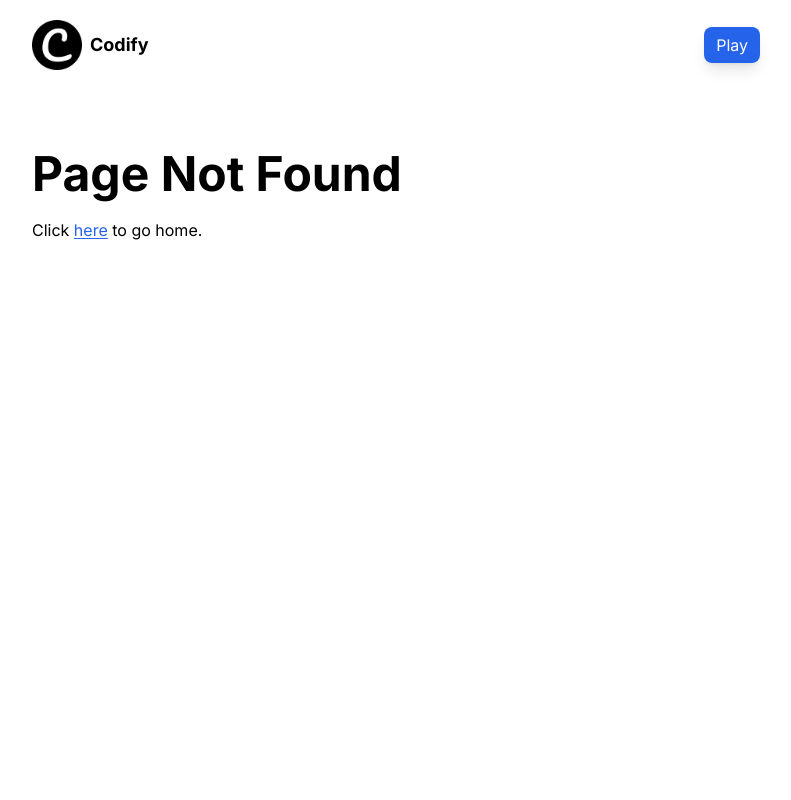
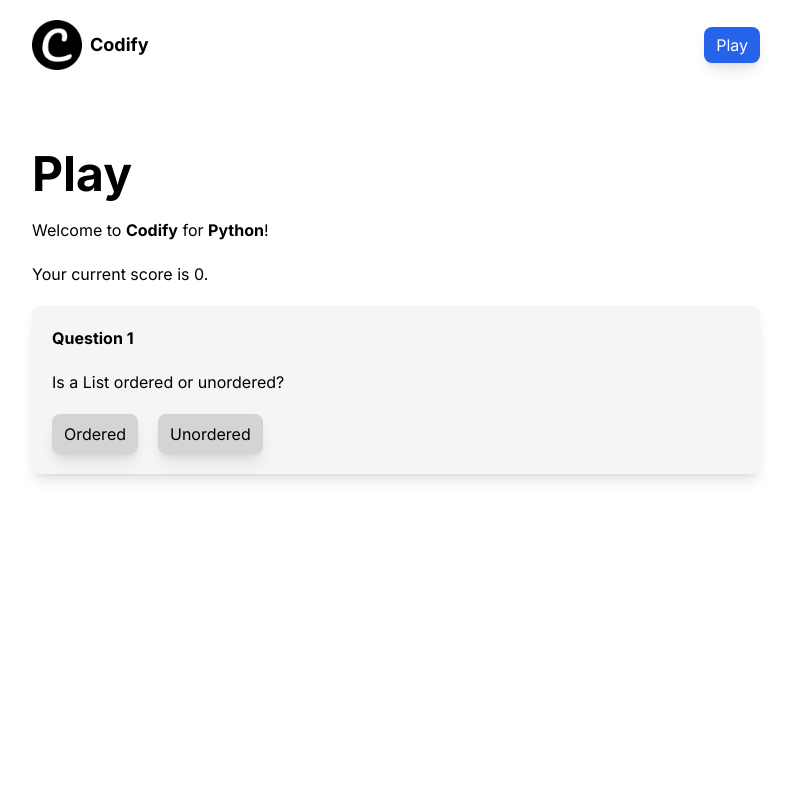
Before and after one commit to JustBrandonLim/codify, a Next.js app: page /play/python in a window 1280 px wide. Before the commit this address had no page. Shown: the top 800 px of the page, without its empty margins (244-1035 px from the left). Built offline with nearby package versions, Linux system fonts and the light colour scheme.

Commit message:
Added Python to Codify.

```diff
--- a/components/SearchEngineOptimization.tsx
+++ b/components/SearchEngineOptimization.tsx
@@ -10,7 +10,9 @@ interface SearchEngineOptimizationProps {
 }
 
 const SearchEngineOptimization: NextPage<SearchEngineOptimizationProps> = (searchEngineOptimizationProps) => {
-  const title = searchEngineOptimizationProps.title ? searchEngineOptimizationProps.title + " · " + SiteConfig.title : SiteConfig.title;
+  const title = searchEngineOptimizationProps.title
+    ? searchEngineOptimizationProps.title + " · " + SiteConfig.title
+    : SiteConfig.title + " · Start learning with Codify today.";
   const description = searchEngineOptimizationProps.description ? searchEngineOptimizationProps.description : SiteConfig.description;
   const url = searchEngineOptimizationProps.url ? SiteConfig.url + searchEngineOptimizationProps.url : SiteConfig.url;
   const image = searchEngineOptimizationProps.image ? SiteConfig.url + searchEngineOptimizationProps.image : SiteConfig.url + SiteConfig.image;
--- /dev/null
+++ b/data.ts
@@ -0,0 +1,25 @@
+export default {
+  programmingLanguages: [
+    {
+      name: "Python",
+      slug: "python",
+      questions: [
+        {
+          question: "Is a List ordered or unordered?",
+          options: ["Ordered", "Unordered"],
+          answer: 0,
+        },
+        {
+          question: "Is a a List or Dictionary faster?",
+          options: ["List", "Dictionary"],
+          answer: 1,
+        },
+        {
+          question: 'How do you convert "JustBrandonLim" to lowercase?',
+          options: ['"JustBrandonLim".toLower()', '"JustBrandonLim".lower()'],
+          answer: 1,
+        },
+      ],
+    },
+  ],
+};
--- a/pages/api/hello.ts
+++ /dev/null
@@ -1,13 +0,0 @@
-// Next.js API route support: https://nextjs.org/docs/api-routes/introduction
-import type { NextApiRequest, NextApiResponse } from 'next'
-
-type Data = {
-  name: string
-}
-
-export default function handler(
-  req: NextApiRequest,
-  res: NextApiResponse<Data>
-) {
-  res.status(200).json({ name: 'John Doe' })
-}
--- a/pages/index.tsx
+++ b/pages/index.tsx
@@ -15,13 +15,16 @@ const Home: NextPage = () => {
           <Link href="/play">
             <a
               className="px-3 py-2 text-white transition-colors duration-300 bg-blue-600 rounded-lg shadow-lg hover:bg-blue-500"
-              aria-label="Try now"
+              aria-label="Play now"
             >
-              Try now
+              Play now
             </a>
           </Link>
           <Link href="/#contribute">
-            <a className="px-3 py-2 text-black transition-colors duration-300 rounded-lg shadow-lg hover:bg-neutral-100" aria-label="Contribute">
+            <a
+              className="px-3 py-2 text-black transition-colors duration-300 bg-white rounded-lg shadow-lg hover:bg-neutral-100"
+              aria-label="Contribute"
+            >
               Contribute
             </a>
           </Link>
@@ -31,7 +34,7 @@ const Home: NextPage = () => {
         <h2 className="mb-5 text-xl font-bold md:text-3xl">Let&apos;s hear from others</h2>
         <div className="grid items-stretch justify-center grid-cols-1 gap-5 md:grid-cols-2">
           <div className="p-5 rounded-lg shadow-lg bg-neutral-100">
-            <h4 className="mb-5 font-bold">Brandon</h4>
+            <h4 className="mb-5 font-bold">Chun Guan</h4>
             <p>
               <span className="inline-block mr-5">
                 <svg className="w-6 h-6" xmlns="http://www.w3.org/2000/svg" viewBox="0 0 448 512">
@@ -42,7 +45,7 @@ const Home: NextPage = () => {
             </p>
           </div>
           <div className="p-5 rounded-lg shadow-lg bg-neutral-100">
-            <h4 className="mb-5 font-bold">Shao Xuan</h4>
+            <h4 className="mb-5 font-bold">Alford</h4>
             <p>
               <span className="inline-block mr-5">
                 <svg className="w-6 h-6" xmlns="http://www.w3.org/2000/svg" viewBox="0 0 448 512">
--- a/pages/play.tsx
+++ b/pages/play.tsx
@@ -1,5 +1,7 @@
+import type { NextPage } from "next";
 import SearchEngineOptimization from "@components/SearchEngineOptimization";
-import type { NextPage } from "next";
+import Data from "../data";
+import Link from "next/link";
 
 const Play: NextPage = () => {
   return (
@@ -7,7 +9,25 @@ const Play: NextPage = () => {
       <SearchEngineOptimization title="Play" url="play" />
       <section id="contribute" className="container max-w-3xl min-h-screen p-5 mt-10">
         <h1 className="mb-5 text-3xl font-bold md:text-5xl">Play</h1>
-        <p className="mb-5">Coming soon!</p>
+        <p className="mb-5">
+          Welcome to <span className="font-bold">Codify</span>!
+        </p>
+        <p className="mb-5">Click a programming language below to start your quiz.</p>
+        <div className="p-5 rounded-lg shadow-lg bg-neutral-100">
+          <h4 className="mb-5 font-bold">Programming Languages</h4>
+          <div className="grid items-center grid-cols-1 gap-5 justify-evenly md:grid-cols-3">
+            {Data.programmingLanguages.map((programmingLanguage) => (
+              <Link href={"/play/" + programmingLanguage.slug} key={programmingLanguage.slug}>
+                <a
+                  className="px-3 py-2 text-center text-black transition-colors duration-300 rounded-lg shadow-lg hover:bg-blue-600 hover:text-white bg-neutral-300"
+                  aria-label={programmingLanguage.name}
+                >
+                  {programmingLanguage.name}
+                </a>
+              </Link>
+            ))}
+          </div>
+        </div>
       </section>
     </>
   );
--- /dev/null
+++ b/pages/play/[slug].tsx
@@ -0,0 +1,132 @@
+import type { GetStaticPaths, GetStaticProps, NextPage } from "next";
+import SearchEngineOptimization from "@components/SearchEngineOptimization";
+import Data from "../../data";
+import Link from "next/link";
+import { useRouter } from "next/router";
+import React from "react";
+
+const Play: NextPage = () => {
+  const slug = useRouter().query.slug;
+
+  const programmingLanguage = Data.programmingLanguages.filter((programmingLanguage) => programmingLanguage.slug === slug)[0];
+  const cards = programmingLanguage.questions;
+
+  const [totalScore, setTotalScore] = React.useState<number>(0);
+  const [cardIndex, setCardIndex] = React.useState<number>(0);
+  const [hasCompleted, setHasCompleted] = React.useState<boolean>(false);
+
+  const handleSelect = (index: number) => {
+    if (cards && cards[cardIndex].answer == index) setTotalScore((totalScore) => totalScore + 300);
+
+    if (cards && cardIndex + 1 < cards.length) setCardIndex((cardIndex) => cardIndex + 1);
+    else setHasCompleted(() => true);
+  };
+
+  const handleShare = () => {
+    if (cards)
+      navigator.clipboard.writeText(
+        "I scored " + totalScore + " on Codify!\nCan you beat my score?\nTry it at https://codify.justbrandonlim.com/play now!"
+      );
+  };
+
+  if (cards)
+    if (hasCompleted)
+      return (
+        <>
+          <SearchEngineOptimization title="Play" url="play" />
+          <section id="contribute" className="container max-w-3xl min-h-screen p-5 mt-10">
+            <h1 className="mb-5 text-3xl font-bold md:text-5xl">Play</h1>
+            <p className="mb-5">
+              Welcome to <span className="font-bold">Codify</span> for <span className="font-bold capitalize">{programmingLanguage.name}</span>!
+            </p>
+            <p className="mb-5">
+              {totalScore >= cards.length / 2 ? "Congratulations! You have passed the quiz!" : "Oh no! You did not pass the quiz!"}
+            </p>
+            <div className="p-5 rounded-lg shadow-lg bg-neutral-100">
+              <h4 className="mb-5 font-bold">Results</h4>
+              <p className="mb-5">Total Score: {totalScore}</p>
+              <div className="flex items-center justify-center gap-5">
+                <button
+                  className="px-3 py-2 text-white transition-colors duration-300 bg-blue-600 rounded-lg shadow-lg hover:bg-blue-500"
+                  onClick={() => handleShare()}
+                  aria-label="Share"
+                >
+                  Share
+                </button>
+                <Link href="/play">
+                  <a
+                    className="px-3 py-2 text-black transition-colors duration-300 bg-white rounded-lg shadow-lg hover:bg-neutral-100"
+                    aria-label="Back"
+                  >
+                    Back
+                  </a>
+                </Link>
+              </div>
+            </div>
+          </section>
+        </>
+      );
+    else
+      return (
+        <>
+          <SearchEngineOptimization title="Play" url="play" />
+          <section id="contribute" className="container max-w-3xl min-h-screen p-5 mt-10">
+            <h1 className="mb-5 text-3xl font-bold md:text-5xl">Play</h1>
+            <p className="mb-5">
+              Welcome to <span className="font-bold">Codify</span> for <span className="font-bold capitalize">{programmingLanguage.name}</span>!
+            </p>
+            <p className="mb-5">Your current score is {totalScore}.</p>
+            <div className="p-5 rounded-lg shadow-lg bg-neutral-100">
+              <h4 className="mb-5 font-bold">Question {cardIndex + 1}</h4>
+              <p className="mb-5">{cards[cardIndex].question}</p>
+              <div className="flex flex-col gap-5 md:items-center md:flex-row">
+                {cards[cardIndex].options.map((option, index) => (
+                  <button
+                    className="px-3 py-2 text-center text-black transition-colors duration-300 rounded-lg shadow-lg hover:bg-blue-600 hover:text-white bg-neutral-300"
+                    onClick={() => handleSelect(index)}
+                    aria-label={option}
+                    key={index}
+                  >
+                    {option}
+                  </button>
+                ))}
+              </div>
+            </div>
+          </section>
+        </>
+      );
+
+  return (
+    <>
+      <SearchEngineOptimization title="Play" url="play" />
+      <section id="contribute" className="container max-w-3xl min-h-screen p-5 mt-10">
+        <h1 className="mb-5 text-3xl font-bold md:text-5xl">Play</h1>
+        <p className="mb-5">Something went wrong!</p>
+      </section>
+    </>
+  );
+};
+
+export const getStaticPaths: GetStaticPaths = async () => {
+  const works = Data.programmingLanguages.map((programmingLanguage) => ({
+    params: { slug: programmingLanguage.slug },
+  }));
+
+  return {
+    paths: works,
+    fallback: false,
+  };
+};
+
+export const getStaticProps: GetStaticProps = async (context) => {
+  const slug = context.params?.slug;
+  const programmingLanguage = Data.programmingLanguages.find((programmingLanguage) => programmingLanguage.slug === slug);
+
+  return {
+    props: {
+      programmingLanguage: programmingLanguage,
+    },
+  };
+};
+
+export default Play;
```
